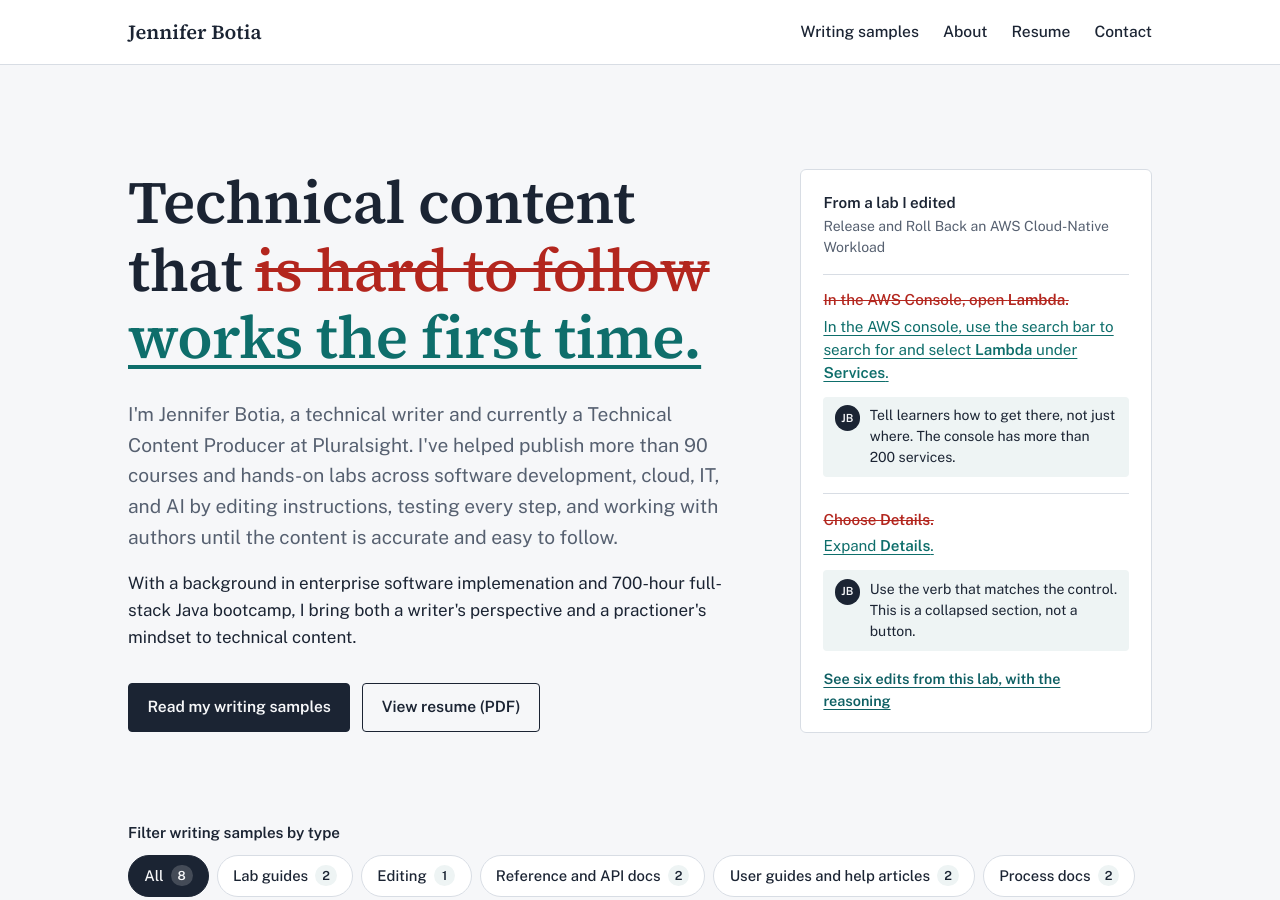
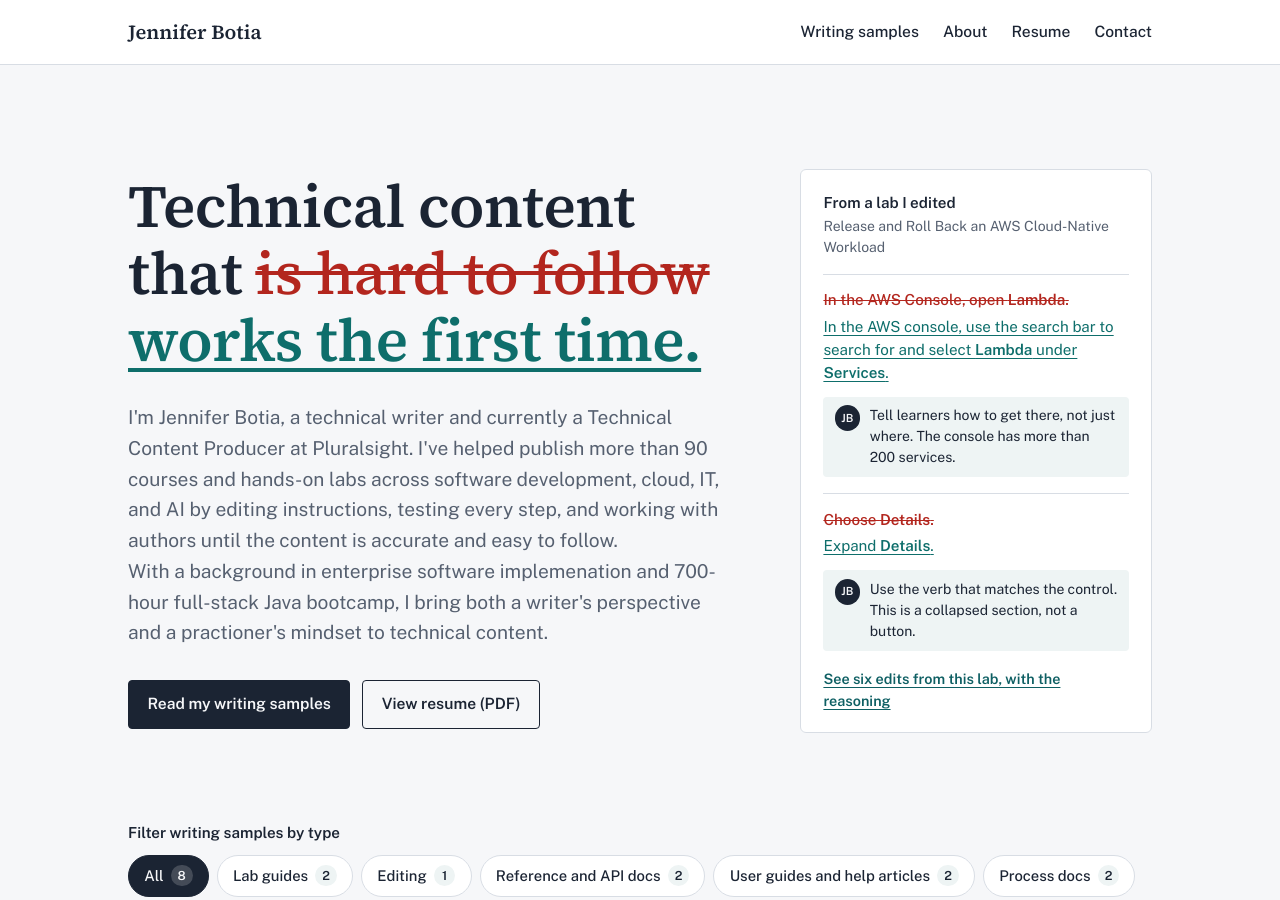
Before and after one commit to Jenjimenez/tech-writing-portfolio, a Jekyll site: the page built from index.html, in a window 1280 px wide and 900 px high. Built offline with Jekyll 4.4.1, drawn with Linux system fonts in a browser that asks for light colours.

Commit message:
Update index.html

```diff
--- a/index.html
+++ b/index.html
@@ -9,7 +9,7 @@ layout: default
     <del aria-hidden="true">is hard to follow</del>
     <ins>works the first time.</ins>
   </h1>
-  <p class="lede">I'm Jennifer Botia, a technical writer and currently a Technical Content Producer at Pluralsight. I've helped publish more than 90 courses and hands-on labs across software development, cloud, IT, and AI by editing instructions, testing every step, and working with authors until the content is accurate and easy to follow. </p> <p> With a background in enterprise software implemenation and 700-hour full-stack Java bootcamp, I bring both a writer's perspective and a practioner's mindset to technical content.</p>
+  <p class="lede">I'm Jennifer Botia, a technical writer and currently a Technical Content Producer at Pluralsight. I've helped publish more than 90 courses and hands-on labs across software development, cloud, IT, and AI by editing instructions, testing every step, and working with authors until the content is accurate and easy to follow. </p> <p class="lede"> With a background in enterprise software implemenation and 700-hour full-stack Java bootcamp, I bring both a writer's perspective and a practioner's mindset to technical content.</p>
   <p class="actions">
     <a class="button primary" href="#work">Read my writing samples</a>
     <a class="button" href="{{ '/Jennifer_Botia_2026.pdf' | relative_url }}" target="_blank" rel="noopener">View resume (PDF)<span class="sr-only"> (opens in a new tab)</span></a>
```
